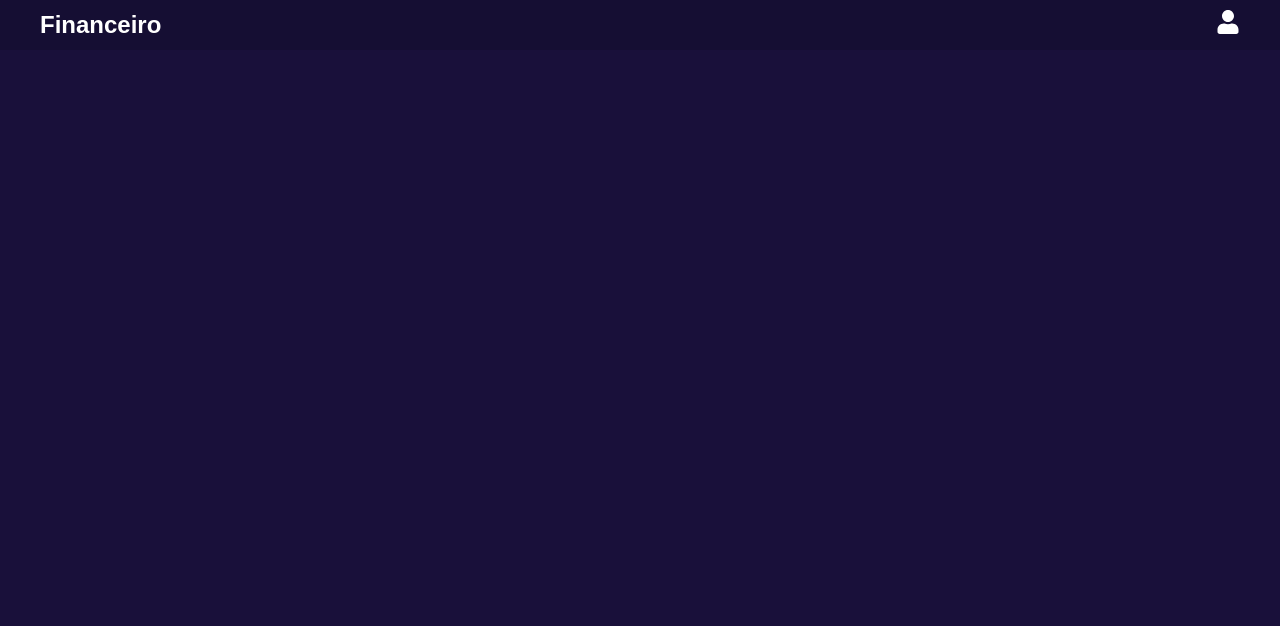
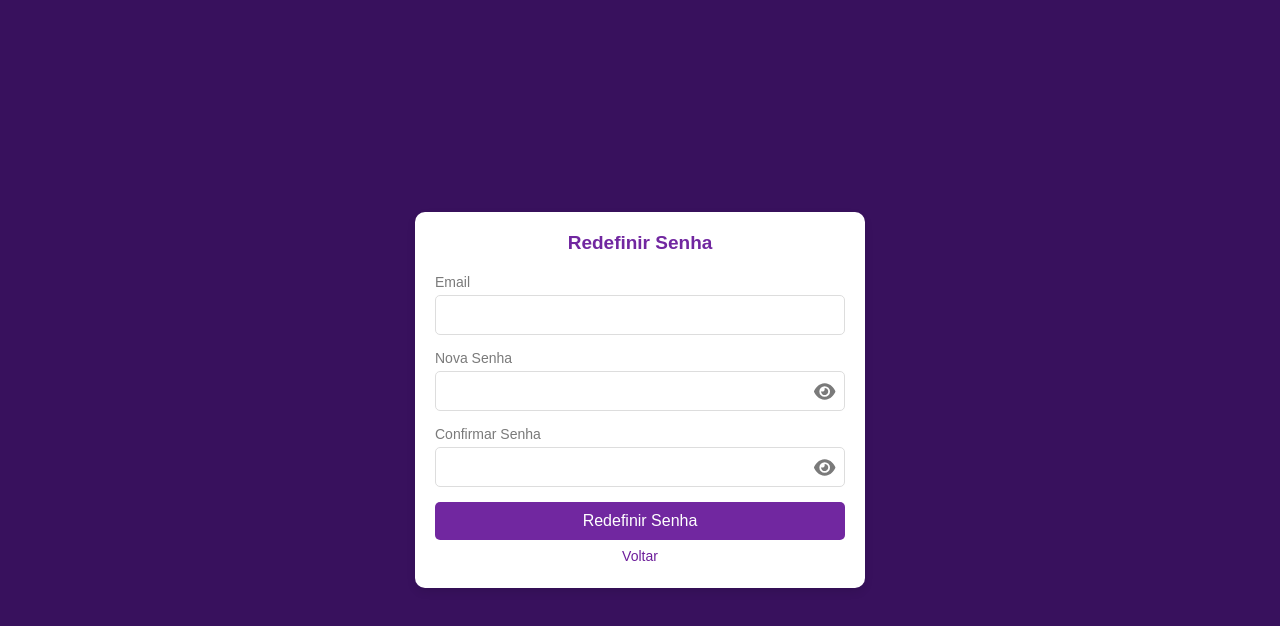
Before and after one commit to tarsibfritz/ProjetoIntegrador-Financeiro, a React (Vite) app in the folder frontend/: page /resetar-senha in a window 1280 px wide. Before the commit this address had no page. Shown: the top 626 px of the page. Built offline with nearby package versions, Linux system fonts and the light colour scheme.

Commit message:
páginas de cadastro e senha atualizadas

```diff
--- a/frontend/package.json
+++ b/frontend/package.json
@@ -10,6 +10,8 @@
     "preview": "vite preview"
   },
   "dependencies": {
+    "@fortawesome/free-solid-svg-icons": "^6.6.0",
+    "@fortawesome/react-fontawesome": "^0.2.2",
     "axios": "^1.7.4",
     "date-fns": "^3.6.0",
     "prop-types": "^15.8.1",
--- a/frontend/src/App.jsx
+++ b/frontend/src/App.jsx
@@ -10,7 +10,7 @@ const Layout = () => {
   const location = useLocation();
 
   // Verifica se a rota atual é '/login' ou '/cadastro'
-  const isAuthPage = location.pathname === '/login' || location.pathname === '/cadastro';
+  const isAuthPage = location.pathname === '/login' || location.pathname === '/cadastro' || location.pathname === '/resetar-senha';
 
   return (
     <>
--- a/frontend/src/Routes.jsx
+++ b/frontend/src/Routes.jsx
@@ -12,31 +12,10 @@ const AppRoutes = () => {
         <Routes>
             <Route path="/login" element={<Login />} />
             <Route path="/cadastro" element={<Register />} />
-            <Route path="/reset-password" element={<ResetPassword />} />
-            <Route
-                path="/home"
-                element={
-                    <PrivateRoute>
-                        <HomePage />
-                    </PrivateRoute>
-                }
-            />
-            <Route
-                path="/lançamentos"
-                element={
-                    <PrivateRoute>
-                        <LaunchesPage />
-                    </PrivateRoute>
-                }
-            />
-            <Route
-                path="/simulação"
-                element={
-                    <PrivateRoute>
-                        <SimulationsPage />
-                    </PrivateRoute>
-                }
-            />
+            <Route path="/resetar-senha" element={<ResetPassword />} />
+            <Route path="/home" element={<PrivateRoute><HomePage /></PrivateRoute>} />
+            <Route path="/lançamentos" element={<PrivateRoute><LaunchesPage /></PrivateRoute>} />
+            <Route path="/simulação" element={<PrivateRoute><SimulationsPage /></PrivateRoute>} />
         </Routes>
     );
 };
--- a/frontend/src/pages/Login.jsx
+++ b/frontend/src/pages/Login.jsx
@@ -3,10 +3,13 @@ import { toast } from 'react-toastify';
 import axios from 'axios';
 import { useNavigate, Link } from 'react-router-dom';
 import "../styles/Login.css";
+import { FontAwesomeIcon } from '@fortawesome/react-fontawesome';
+import { faEye, faEyeSlash } from '@fortawesome/free-solid-svg-icons';
 
 const Login = () => {
     const [email, setEmail] = useState("");
     const [password, setPassword] = useState("");
+    const [showPassword, setShowPassword] = useState(false); // Estado para mostrar/ocultar senha
     const navigate = useNavigate();
 
     const emailRegex = /^[^\s@]+@[^\s@]+\.[^\s@]+$/;
@@ -74,20 +77,27 @@ const Login = () => {
                                 required
                             />
                         </div>
-                        <div className="login-form-group">
+                        <div className="login-form-group password-group">
                             <label>Senha</label>
-                            <input
-                                type="password"
-                                value={password}
-                                onChange={(e) => setPassword(e.target.value)}
-                                required
-                            />
+                            <div className="password-container">
+                                <input
+                                    type={showPassword ? "text" : "password"}
+                                    value={password}
+                                    onChange={(e) => setPassword(e.target.value)}
+                                    required
+                                />
+                                <FontAwesomeIcon
+                                    icon={showPassword ? faEyeSlash : faEye}
+                                    className="password-toggle"
+                                    onClick={() => setShowPassword(!showPassword)}
+                                />
+                            </div>
+                            <Link to='/resetar-senha' className="forgot-password-button">Esqueceu a senha?</Link>
                         </div>
                         <div className="login-form-footer">
                             <button className="login-form-button" type="submit">Entrar</button>
                             <Link to='/cadastro' className="login-register-button">Não possui conta? <span>Cadastre-se</span></Link>
                         </div>
-                        <Link to='/reset-password' className="forgot-password-button">Esqueceu a senha?</Link>
                     </div>
                 </div>
             </form>
--- a/frontend/src/pages/ResetPassword.jsx
+++ b/frontend/src/pages/ResetPassword.jsx
@@ -1,12 +1,17 @@
 import { useState } from "react";
 import { toast } from 'react-toastify';
+import { Link } from 'react-router-dom';
 import { resetPassword } from '../services/userService';
 import "../styles/ResetPassword.css";
+import { FontAwesomeIcon } from '@fortawesome/react-fontawesome';
+import { faEye, faEyeSlash } from '@fortawesome/free-solid-svg-icons';
 
 const ResetPassword = () => {
     const [email, setEmail] = useState("");
     const [newPassword, setNewPassword] = useState("");
     const [confirmPassword, setConfirmPassword] = useState("");
+    const [showNewPassword, setShowNewPassword] = useState(false); // Estado para mostrar/ocultar nova senha
+    const [showConfirmPassword, setShowConfirmPassword] = useState(false); // Estado para mostrar/ocultar confirmar senha
 
     const handleSubmit = async (e) => {
         e.preventDefault();
@@ -45,26 +50,41 @@ const ResetPassword = () => {
                                 required
                             />
                         </div>
-                        <div className="reset-password-group">
+                        <div className="reset-password-group password-group">
                             <label>Nova Senha</label>
+                            <div className="password-container">
                                 <input
-                                type="password"
+                                    type={showNewPassword ? "text" : "password"}
                                     value={newPassword}
                                     onChange={(e) => setNewPassword(e.target.value)}
                                     required
                                 />
+                                <FontAwesomeIcon
+                                    icon={showNewPassword ? faEyeSlash : faEye}
+                                    className="password-toggle"
+                                    onClick={() => setShowNewPassword(!showNewPassword)}
+                                />
                             </div>
-                        <div className="reset-password-group">
+                        </div>
+                        <div className="reset-password-group password-group">
                             <label>Confirmar Senha</label>
+                            <div className="password-container">
                                 <input
-                                type="password"
+                                    type={showConfirmPassword ? "text" : "password"}
                                     value={confirmPassword}
                                     onChange={(e) => setConfirmPassword(e.target.value)}
                                     required
                                 />
+                                <FontAwesomeIcon
+                                    icon={showConfirmPassword ? faEyeSlash : faEye}
+                                    className="password-toggle"
+                                    onClick={() => setShowConfirmPassword(!showConfirmPassword)}
+                                />
+                            </div>
                         </div>
                         <button className="reset-password-button" type="submit">Redefinir Senha</button>
                     </div>
+                    <Link to='/login' className="back-button">Voltar</Link>
                 </div>
             </form>
         </div>
--- a/frontend/src/styles/Login.css
+++ b/frontend/src/styles/Login.css
@@ -61,12 +61,38 @@
     outline: none;
 }
 
+/* Container do campo de senha e ícone */
+.password-group {
+    position: relative;
+}
+
+/* Container que envolve o campo de senha e o ícone */
+.password-container {
+    display: flex;
+    align-items: center;
+}
+
+/* Campo de senha */
+.password-container input {
+    flex: 1;
+    padding-right: 40px;
+}
+
+/* Ícone de mostrar/ocultar senha */
+.password-toggle {
+    position: absolute;
+    right: 10px;
+    cursor: pointer;
+    color: #7a7a7a;
+    font-size: 19px;
+}
+
 /* Rodapé do formulário */
 .login-form-footer {
     display: flex;
     justify-content: space-between;
     align-items: center;
-    margin-top: 20px;
+    margin-top: 10px;
 }
 
 /* Botão de login */
@@ -126,7 +152,7 @@
     font-size: 14px;
     color: #40167a;
     text-decoration: none;
-    margin-left: 10px;
+    margin-left: 5px;
     transition: color 0.3s ease;
 }
 
--- a/frontend/src/styles/ResetPassword.css
+++ b/frontend/src/styles/ResetPassword.css
@@ -1,71 +1,154 @@
-/* ResetPassword.css */
-
+/* Container Principal */
 .reset-password {
     display: flex;
+    align-items: center;
     justify-content: center;
-    align-items: center;
-    min-height: 100vh;
-    background-color: #f0f0f0;
+    height: 100vh;
     padding: 20px;
+    background-color: #38115d;
 }
 
+/* Container do Formulário */
 .reset-password-container {
-    background: #fff;
+    display: flex;
+    flex-direction: column;
+    background-color: #fff;
+    border-radius: 10px;
+    box-shadow: 0 4px 8px rgba(0,0,0,0.1);
     padding: 20px;
-    border-radius: 8px;
-    box-shadow: 0 0 10px rgba(0, 0, 0, 0.1);
-    width: 100%;
-    max-width: 400px;
+    width: 450px;
+    max-width: 500px;
 }
 
+/* Título Principal */
 .reset-password-title {
-    font-size: 24px;
+    font-family: 'Poppins', sans-serif;
+    font-weight: 800;
+    color: #7127a0;
+    text-align: center;
     margin-bottom: 20px;
-    text-align: center;
-    color: #333;
 }
 
+/* Formulário */
 .reset-password-content {
     display: flex;
     flex-direction: column;
 }
 
+/* Labels e Inputs */
 .reset-password-group {
     margin-bottom: 15px;
 }
 
+/* Container do campo de senha e ícone */
+.password-group {
+    position: relative;
+}
+
+/* Container que envolve o campo de senha e o ícone */
+.password-container {
+    display: flex;
+    align-items: center;
+}
+
+/* Campo de senha */
+.password-container input {
+    flex: 1;
+    padding-right: 40px;
+}
+
+/* Ícone de mostrar/ocultar senha */
+.password-toggle {
+    position: absolute;
+    right: 10px;
+    cursor: pointer;
+    color: #7a7a7a;
+    font-size: 19px;
+}
+
+/* Labels e Inputs */
 .reset-password-group label {
+    font-size: 14px;
+    color: #7a7a7a;
+    margin-bottom: 5px;
     display: block;
-    font-size: 14px;
-    margin-bottom: 5px;
-    color: #555;
 }
 
 .reset-password-group input {
     width: 100%;
     padding: 10px;
     border: 1px solid #ddd;
-    border-radius: 4px;
+    border-radius: 5px;
+    font-size: 16px;
+    box-sizing: border-box;
+}
+
+.reset-password-group input:focus {
+    border-color: #7e1cbc;
+    outline: none;
+}
+
+/* Botão de redefinição de senha */
+.reset-password-button {
+    width: auto;
+    padding: 10px 20px;
+    font-size: 16px;
+    border: none;
+    border-radius: 5px;
+    color: #fff;
+    background-color: #7127a0;
+    cursor: pointer;
+    transition: background-color 0.3s ease;
+}
+
+.reset-password-button:hover {
+    background-color: #40167a;
+}
+
+.back-button {
+    margin-top: 4px;
+    padding: 4px;
+    font-size: 14px;
+    text-align: center;
+    text-decoration: none;
+    color: var(--light-button);
+}
+
+/* Responsividade */
+@media (max-width: 768px) {
+    .reset-password-container {
+        padding: 15px;
+    }
+
+    .reset-password-title {
+        font-size: 24px;
+    }
+
+    .reset-password-group input {
         font-size: 14px;
     }
 
     .reset-password-button {
-    width: 100%;
-    padding: 10px;
-    border: none;
-    border-radius: 4px;
-    background-color: #007bff;
-    color: #fff;
-    font-size: 16px;
-    cursor: pointer;
-    transition: background-color 0.2s;
+        font-size: 14px;
+        padding: 8px 16px;
+    }
 }
 
-  .reset-password-button:hover {
-    background-color: #0056b3;
+@media (max-width: 480px) {
+    .reset-password-container {
+        padding: 10px;
     }
 
-  .reset-password-button:disabled {
-    background-color: #ccc;
-    cursor: not-allowed;
+    .reset-password-title {
+        font-size: 20px;
     }
+
+    .reset-password-group input {
+        font-size: 12px;
+    }
+
+    .reset-password-button {
+        font-size: 12px;
+        padding: 6px 12px;
+    }
+}
```
Also changed, not shown: 1 other file (tests, documents, lock files or other folders). Lines whose indentation alone changed are shown as unchanged.
